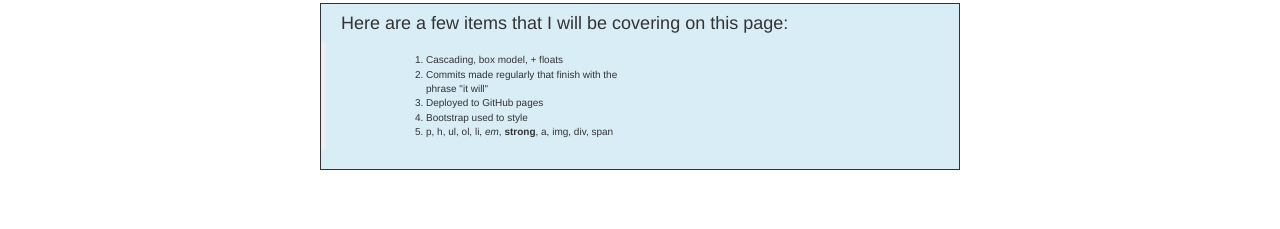
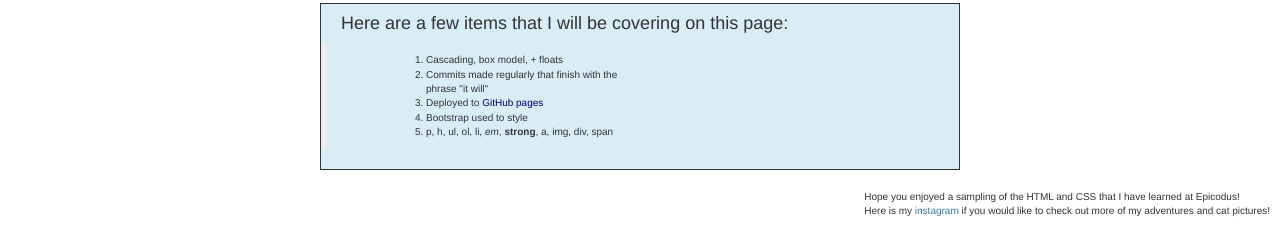
Before and after one commit to npreston23/Portfolio, a plain HTML site: page HTML and CSS/portfolio.html in a window 1280 px wide. Shown: the part 622-851 px from the top of the page. Before the commit the page ends 800 px from the top, so only its background shows below. Drawn offline with Linux system fonts and the light colour scheme.

Commit message:
Add a float link box that floats right and includes a link to my instagram for further information.

```diff
--- a/HTML and CSS/portfolio.html
+++ b/HTML and CSS/portfolio.html
@@ -35,7 +35,7 @@
           <ol>
             <li>Cascading, box model, + floats</li>
             <li>Commits made regularly that finish with the phrase "it will"</li>
-            <li>Deployed to GitHub pages</li>
+            <li>Deployed to <span style="color:#000080">GitHub pages</span></li>
             <li>Bootstrap used to style</li>
             <li>p, h, ul, ol, li, <em>em</em>, <strong>strong</strong>, a, img, div, span</li>
           </ol>
@@ -43,6 +43,10 @@
       </blockquote>
     </div>
 
+<div class="float-link">
+  <p>Hope you enjoyed a sampling of the HTML and CSS that I have learned at Epicodus! <br>Here is my <a href="https://www.instagram.com/natalie__preston/">instagram</a> if you would like to check out more of my adventures and cat pictures!</p>
+
+</div>
 
 
   </body>
--- a/HTML and CSS/styles.css
+++ b/HTML and CSS/styles.css
@@ -36,4 +36,12 @@ img {
 
 .indent {
   padding-left: 20px;
+
 }
+
+.float-link{
+  float: right;
+  font-size: 10px;
+  margin-right: 10px;
+  padding-top: 20px;
+}
```
